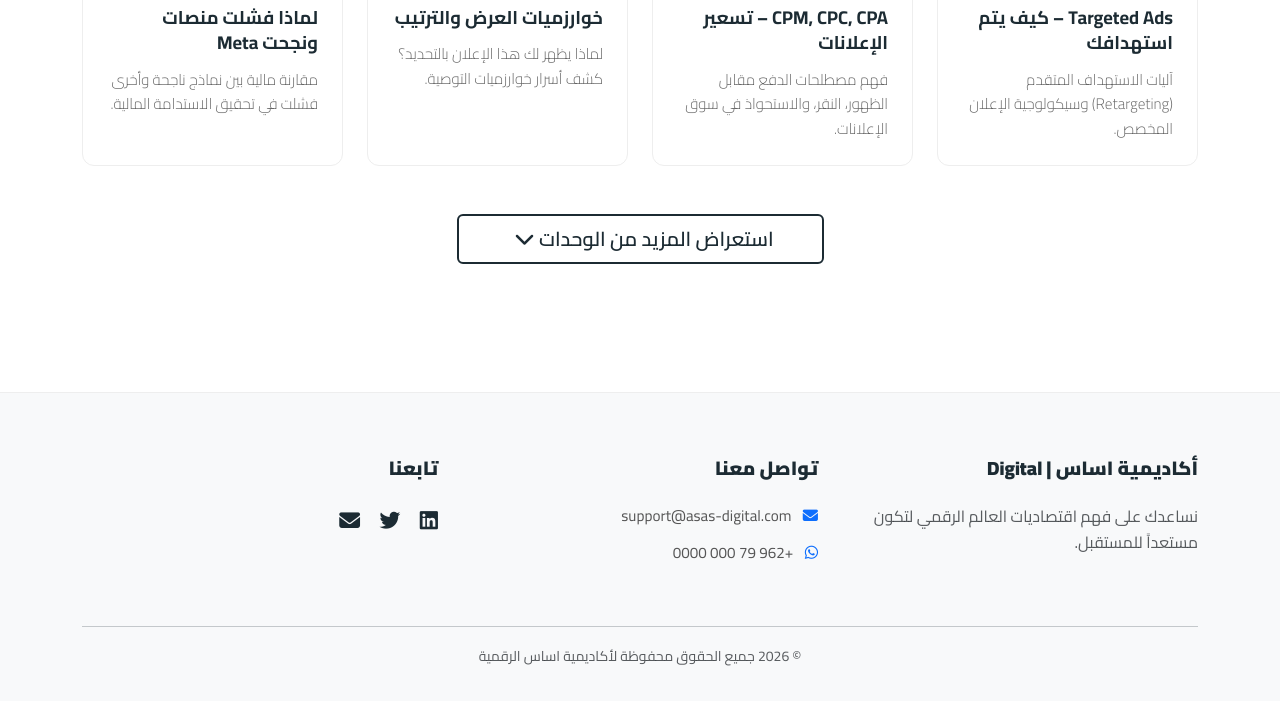
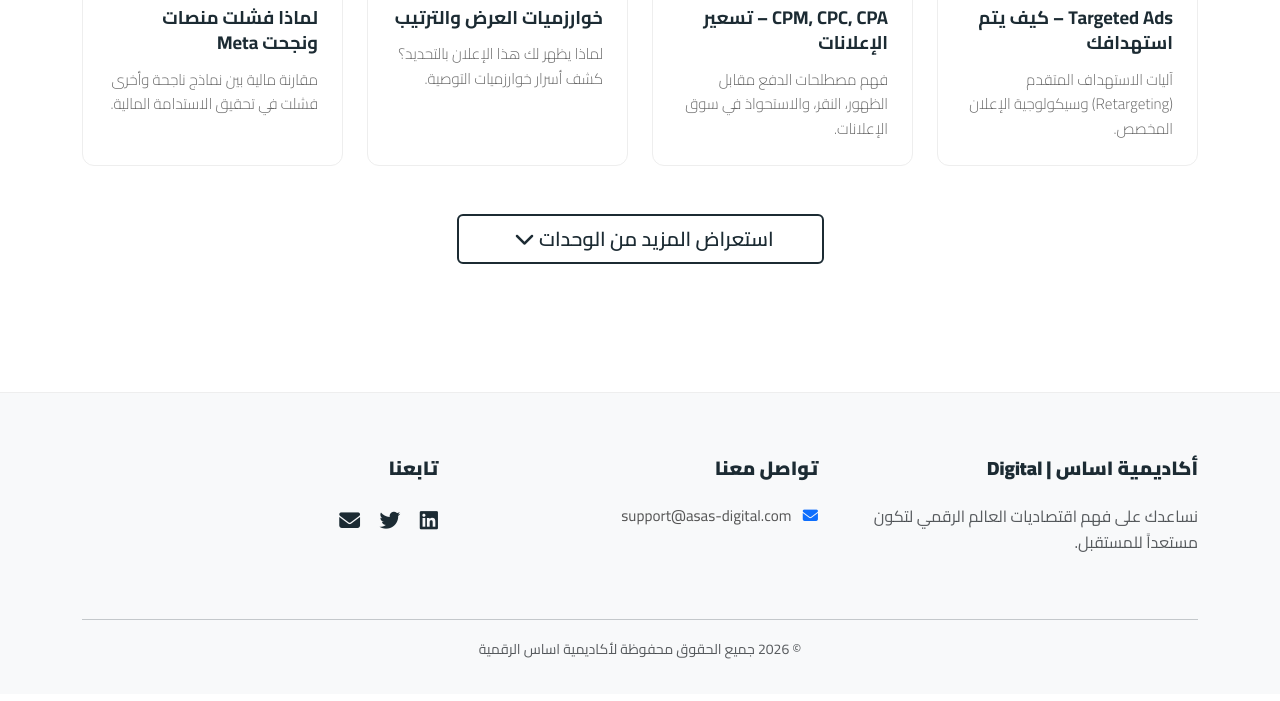
Before and after one commit to nader2876/Asas-platform, a plain HTML site: page index.html in a window 1280 px wide. Shown: the part 1421-2122 px from the top of the page. Drawn offline with nearby package versions, Linux system fonts and the light colour scheme.

Commit message:
Update index.html

```diff
--- a/index.html
+++ b/index.html
@@ -226,7 +226,7 @@
                 <div class="col-md-4 mb-4">
                     <h5 class="footer-title">تواصل معنا</h5>
                     <div class="footer-link"><i class="fas fa-envelope me-2 text-primary"></i> support@asas-digital.com</div>
-                    <div class="footer-link"><i class="fab fa-whatsapp me-2 text-primary"></i> +962 79 000 0000</div>
+
                 </div>
                  <div class="col-md-4 mb-4">
                     <h5 class="footer-title">تابعنا</h5>
```
